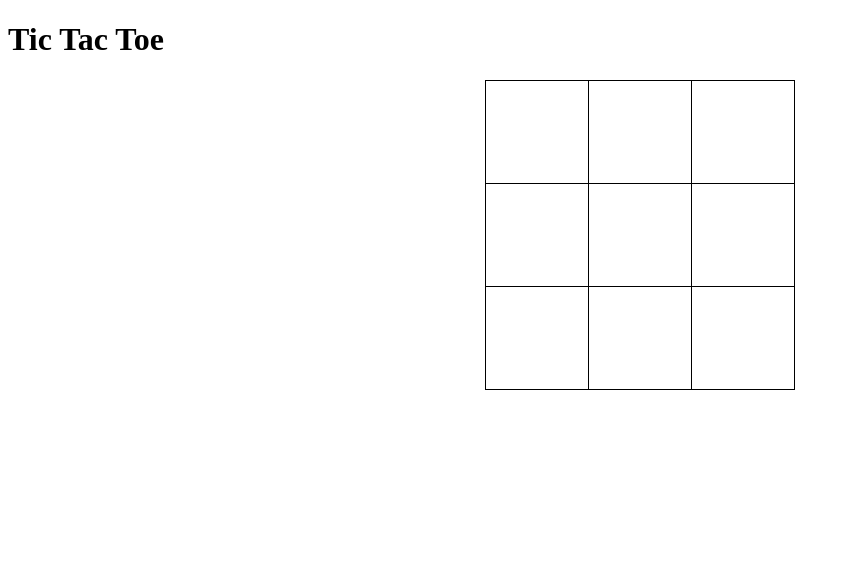
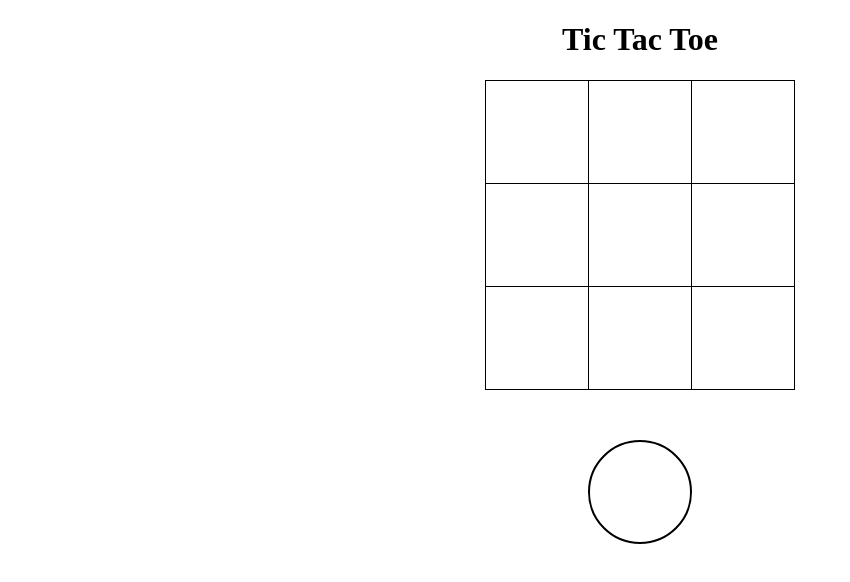
Before and after one commit to aheggy/Tic-Tac-Toe-Game, a plain HTML site: page index.html in a window 1280 px wide. Shown: the whole page, without its empty margins (0-850 px from the left). Drawn offline with Linux system fonts and the light colour scheme.

Commit message:
add current color cell and style it

```diff
--- a/index.html
+++ b/index.html
@@ -38,7 +38,7 @@
       </tr>
     </table>
     <section id="current-color">
-        <td id="cell"></td>
+        <td id=""></td>
     </section>
 </body>
 </html>
--- a/style.css
+++ b/style.css
@@ -1,9 +1,11 @@
+
+
 #game-board {
     border-collapse: collapse;
     margin: auto;
-  }
+}
 
-  #game-board td {
+#game-board td {
     width: 100px;
     height: 100px;
     border: 1px solid black;
@@ -11,4 +13,17 @@
     font-size: 72px;
     font-weight: bold;
     cursor: pointer;
-  }
+}
+
+#current-color {
+  width: 100px;
+  height: 100px;
+  border: 2px solid black;
+  text-align: center;
+  margin: 50px auto;
+  border-radius: 50%;
+}
+
+h1 {
+ text-align: center;
+}
```
